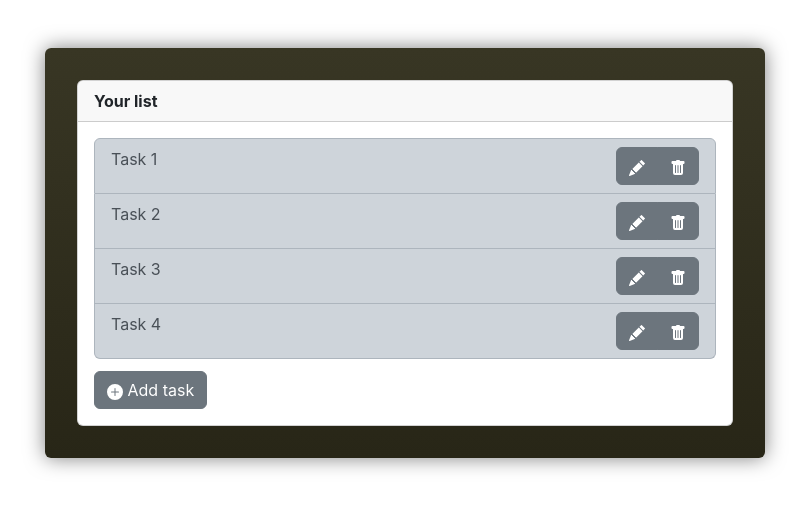
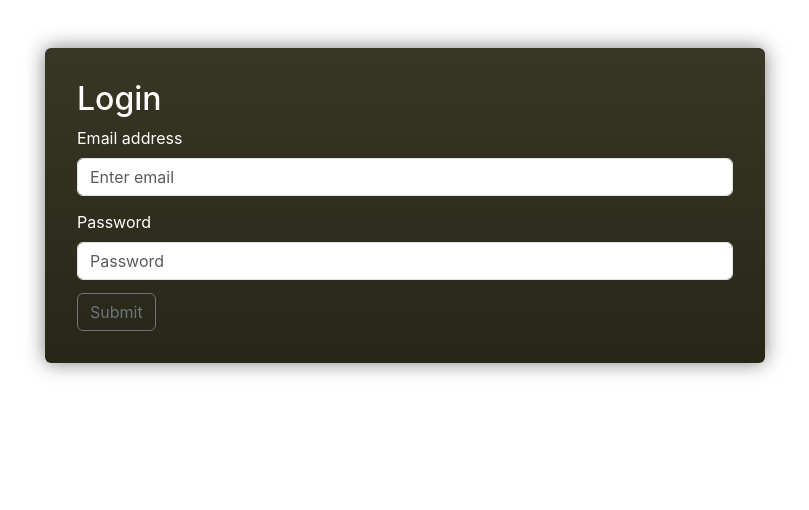
Before and after one commit to NikDev9/ToDo, a React (Create React App) app in the folder Frontend/: page / in a window 1280 px wide. Shown: the top 510 px of the page, without its empty margins (235-1044 px from the left). Built offline with nearby package versions, Linux system fonts and the light colour scheme.

Commit message:
Login component

```diff
--- a/Frontend/src/App.js
+++ b/Frontend/src/App.js
@@ -1,10 +1,12 @@
 import './App.css';
+import Login from './components/Login';
 import TaskList from './components/TaskList';
 
 function App() {
   return (
     <div id="main-container">
-      <TaskList/>
+      <Login/>
+      {/* <TaskList/> */}
     </div>
   );
 }
--- /dev/null
+++ b/Frontend/src/components/Login.js
@@ -0,0 +1,42 @@
+import { useState } from 'react';
+import { Form, Button } from 'react-bootstrap';
+
+export default function Login () {
+
+    const [email, setEmail] = useState('');
+    const [password, setPassword] = useState('');
+
+    const handleSubmit = (event) => {
+        console.log('Email:', email);
+        console.log('Password:', password);
+    };
+
+    return (
+        <div>
+            <h2 id="heading">Login</h2>
+            <Form onSubmit={handleSubmit}>
+                <Form.Group id="spacing">
+                    <Form.Label id="heading">Email address</Form.Label>
+                    <Form.Control
+                        type="email"
+                        placeholder="Enter email"
+                        value={email}
+                        onChange={(event) => setEmail(event.target.value)}
+                    />
+                </Form.Group>
+
+                <Form.Group id="spacing">
+                    <Form.Label id="heading">Password</Form.Label>
+                    <Form.Control
+                        type="password"
+                        placeholder="Password"
+                        value={password}
+                        onChange={(event) => setPassword(event.target.value)}
+                    />
+                </Form.Group>
+
+                <Button variant="outline-secondary" type="submit">Submit</Button>
+            </Form>
+        </div>
+    );
+}
--- a/Frontend/src/components/TaskList.jsx
+++ b/Frontend/src/components/TaskList.jsx
@@ -16,7 +16,7 @@ export default function TaskList () {
         <Card>
             <Card.Header id="cardHeader">Your list</Card.Header>
             <Card.Body>
-                <ListGroup id="itemList">
+                <ListGroup id="spacing">
                     {tasks.map((item, index) => (
                         <ListItem key={index} item={item}/>
                     ))}
--- a/Frontend/src/index.css
+++ b/Frontend/src/index.css
@@ -17,6 +17,10 @@ body {
   position: relative;
 }
 
+#heading {
+  color: white;
+}
+
 #buttons {
   float: right;
 }
@@ -26,7 +30,7 @@ body {
   font-weight: bold;
 }
 
-#itemList {
+#spacing {
   margin-bottom: 2%;
 }
 
```
